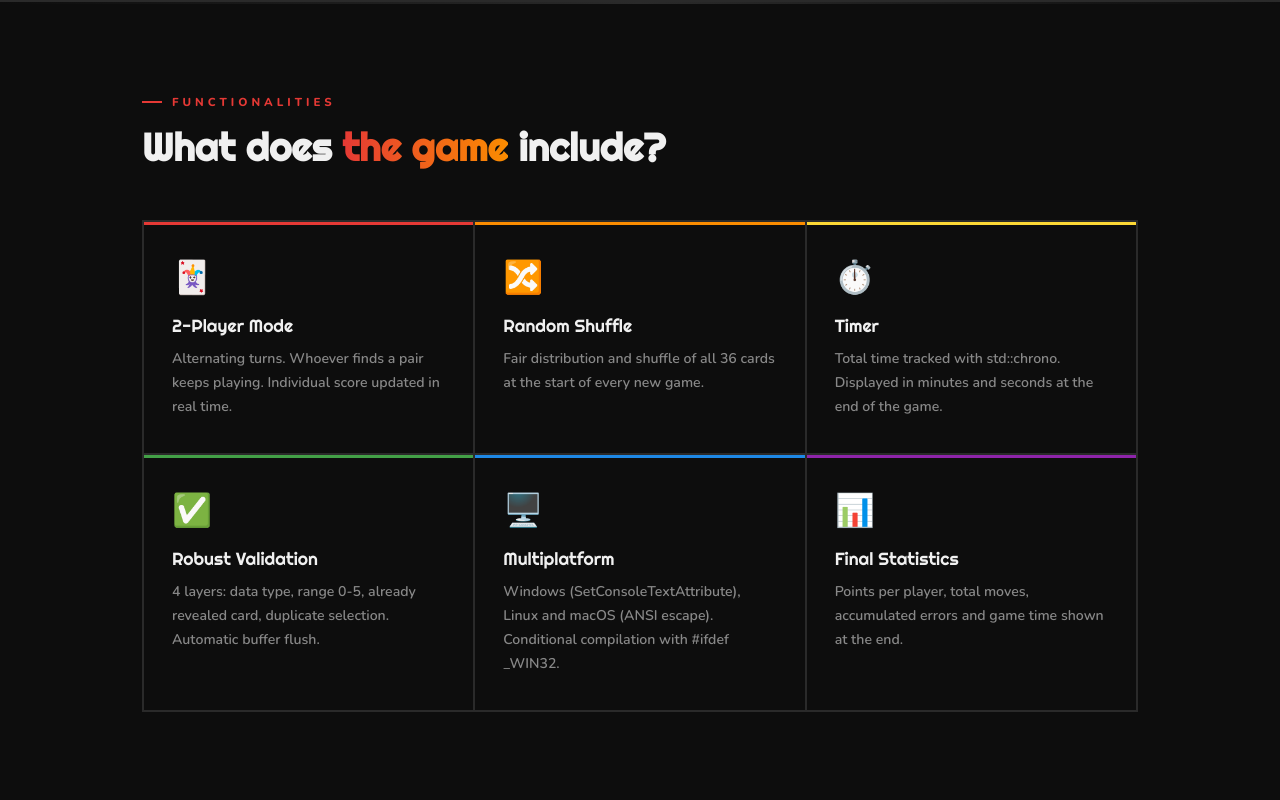
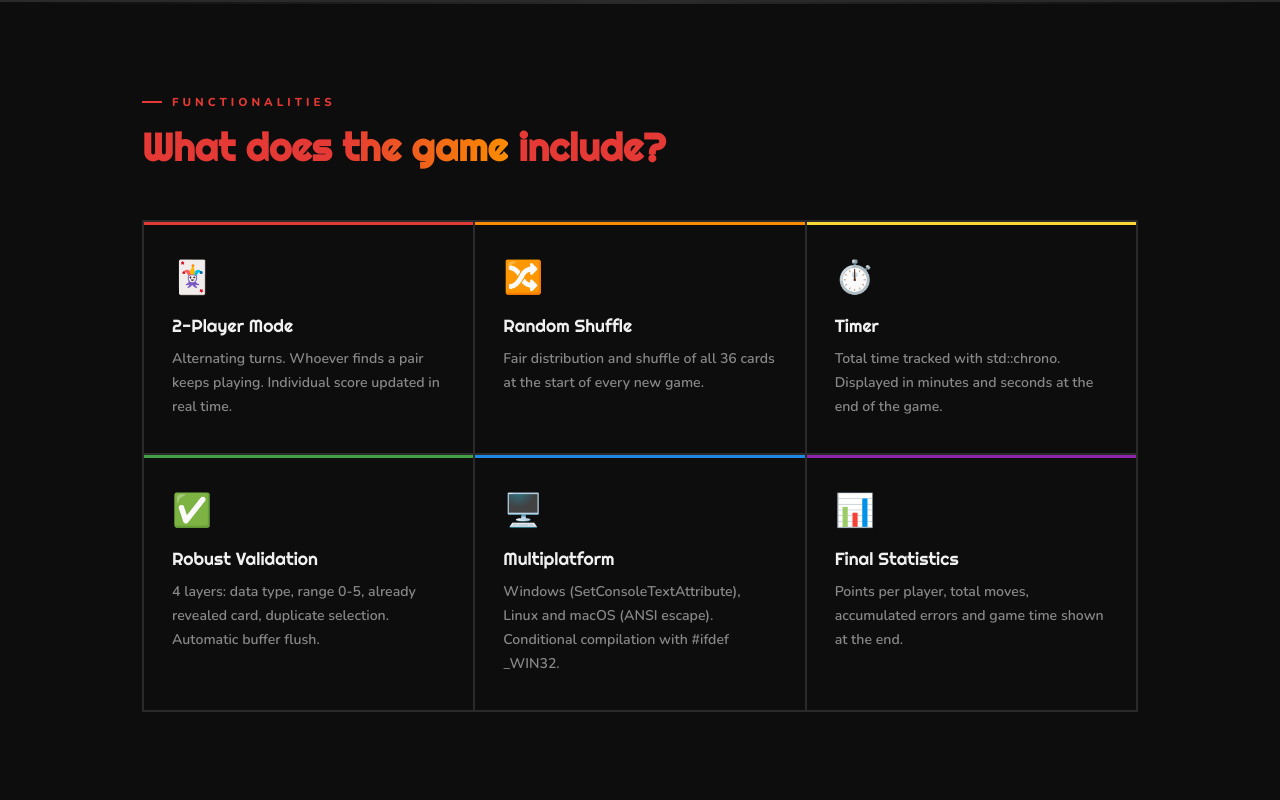
Before and after one commit to TheNarratorVIMMXX/LetterCards, a plain HTML site: page index.html in a window 1280 px wide. Shown: the part 1140-1940 px from the top of the page. Drawn offline with nearby package versions, Linux system fonts and the light colour scheme.

```diff
--- a/css/styles.css
+++ b/css/styles.css
@@ -320,7 +320,7 @@
 .sec-kicker::before{content: ''; width: 20px; height: 2px; background: var(--red);}
 
 /* Título de Sección: Fuente Personalizada con Gradiente de Color para Resaltar la Importancia del Título */
-.sec-title{font-family: 'Righteous', cursive; font-size: clamp(1.8rem,3vw,2.6rem); line-height: 1.2; margin-bottom: 12px;}
+.sec-title{font-family: 'Righteous', cursive; font-size: clamp(1.8rem,3vw,2.6rem); line-height: 1.2; margin-bottom: 12px; color: var(--red);}
 
 /* Segunda Línea del Título de Sección: Gradiente de Color con Clipping para el Texto para Dar un Toque Visual Atractivo */
 .sec-title span{
```
